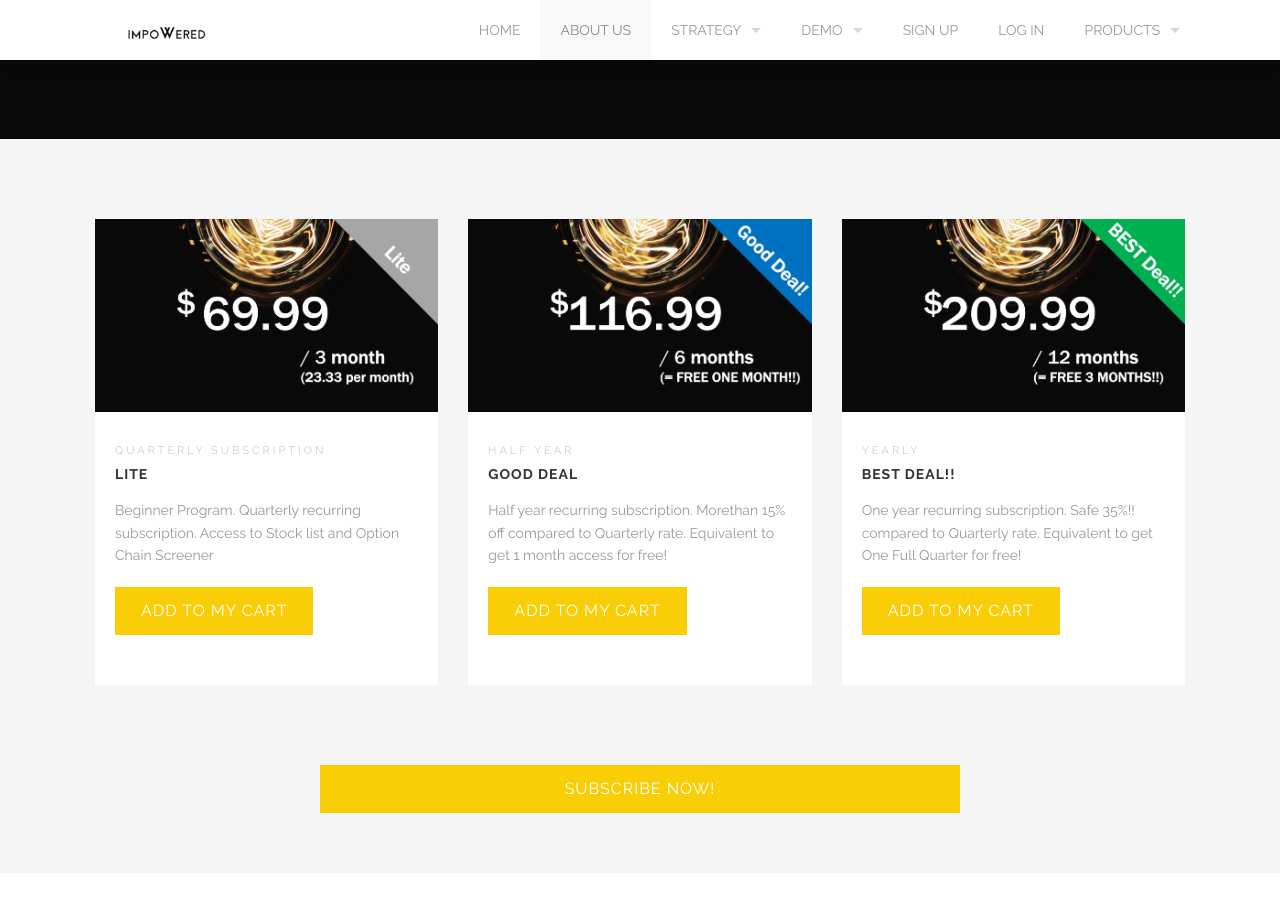
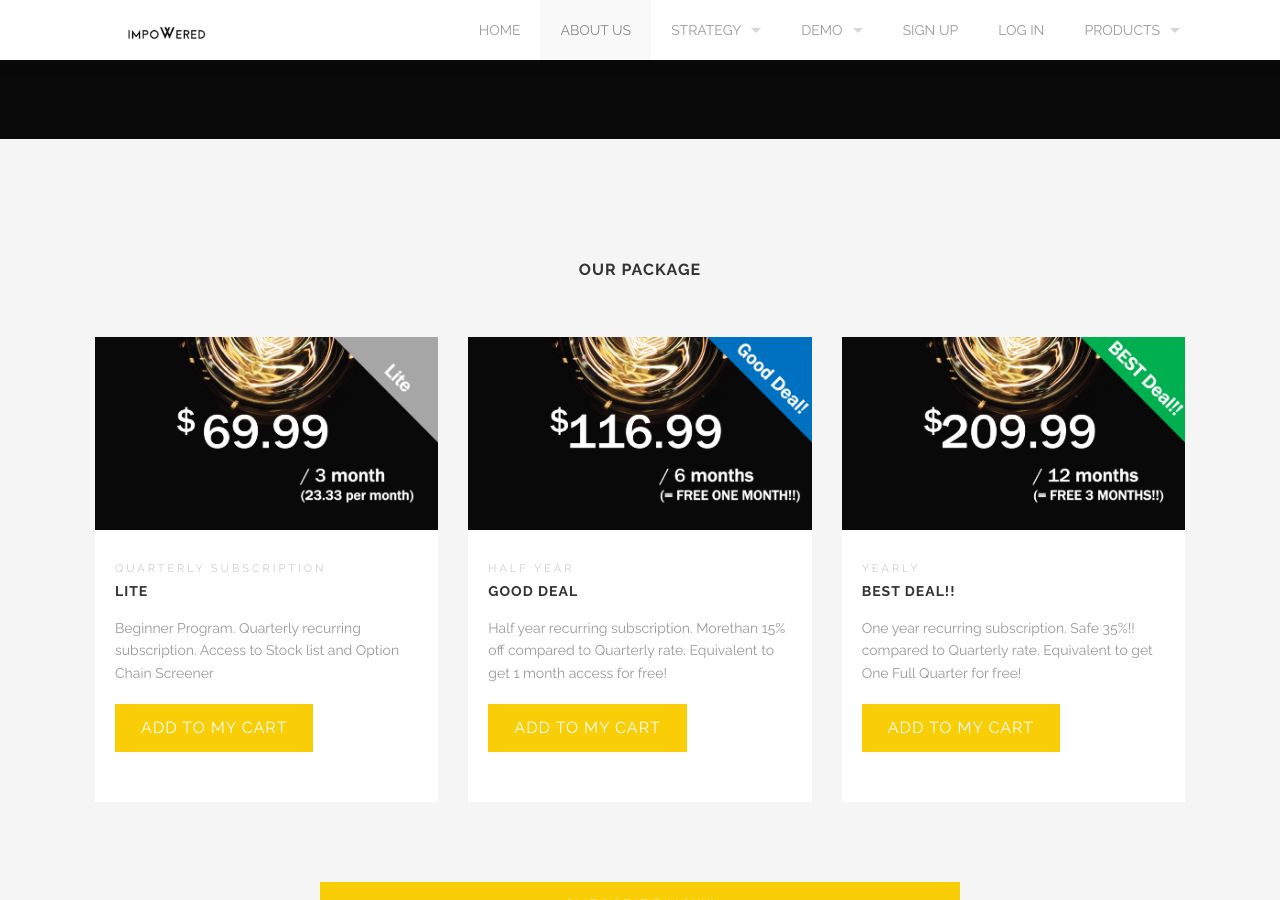
Before and after one commit to impoweredcapital/investmentplatform, a Jekyll site: the page built from impproduct.html, in a window 1280 px wide and 900 px high, scrolled down 301 px. Built offline with Jekyll 4.4.1, drawn with Linux system fonts in a browser that asks for light colours.

Commit message:
Update impproduct.html

```diff
--- a/impproduct.html
+++ b/impproduct.html
@@ -46,6 +46,13 @@ testimonials:
 
 <div class='full' style='background: #f5f5f5'>
   <div class='row'>
+
+    <div class='two spacing'></div>
+      <div class="special-title centered-text">
+        <h3>Our Package
+        </h3>
+      </div>
+    <div class='two spacing'></div>
 
     <div class='large-4 medium-4 columns'>
       <div class='mod modBlogPost'>
```
